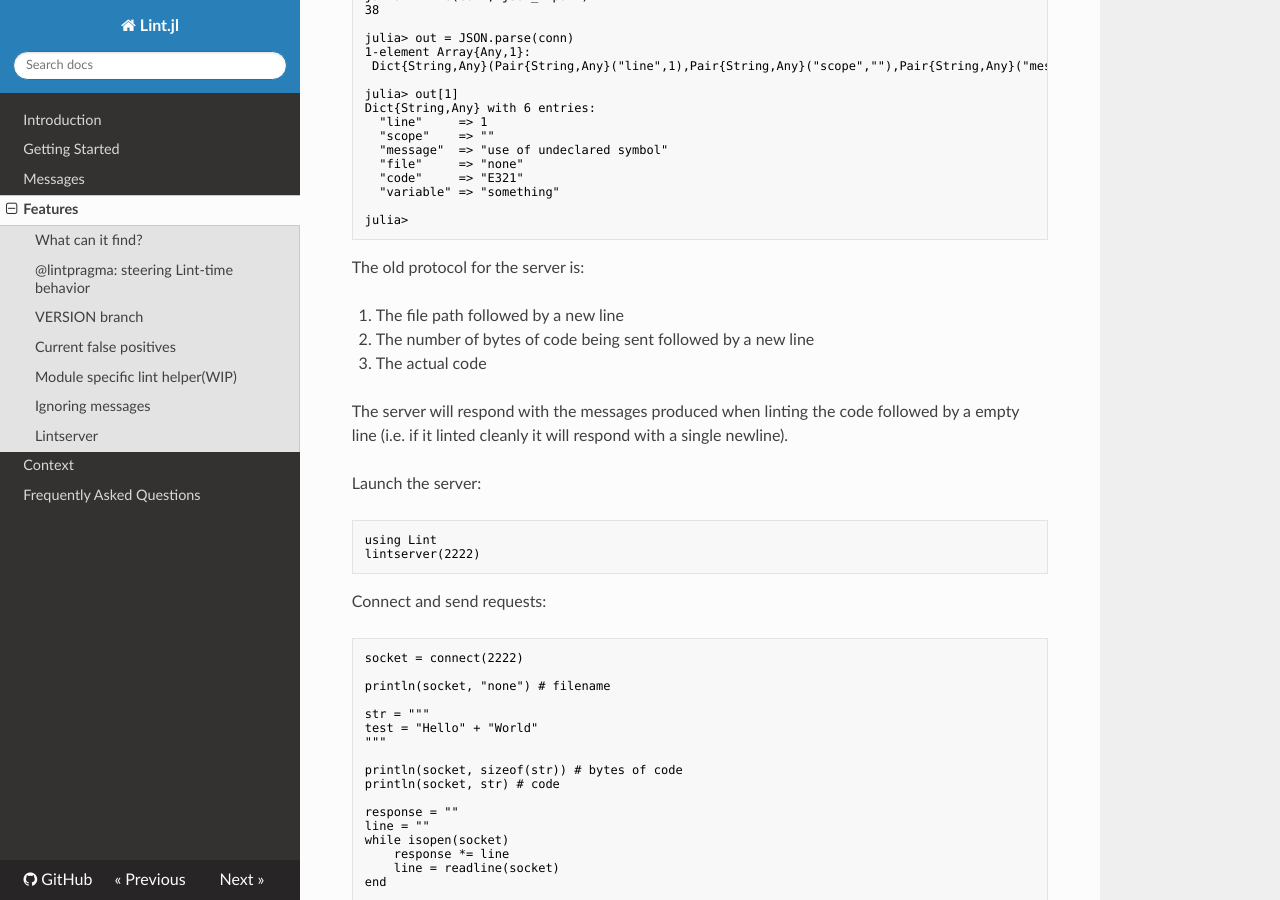
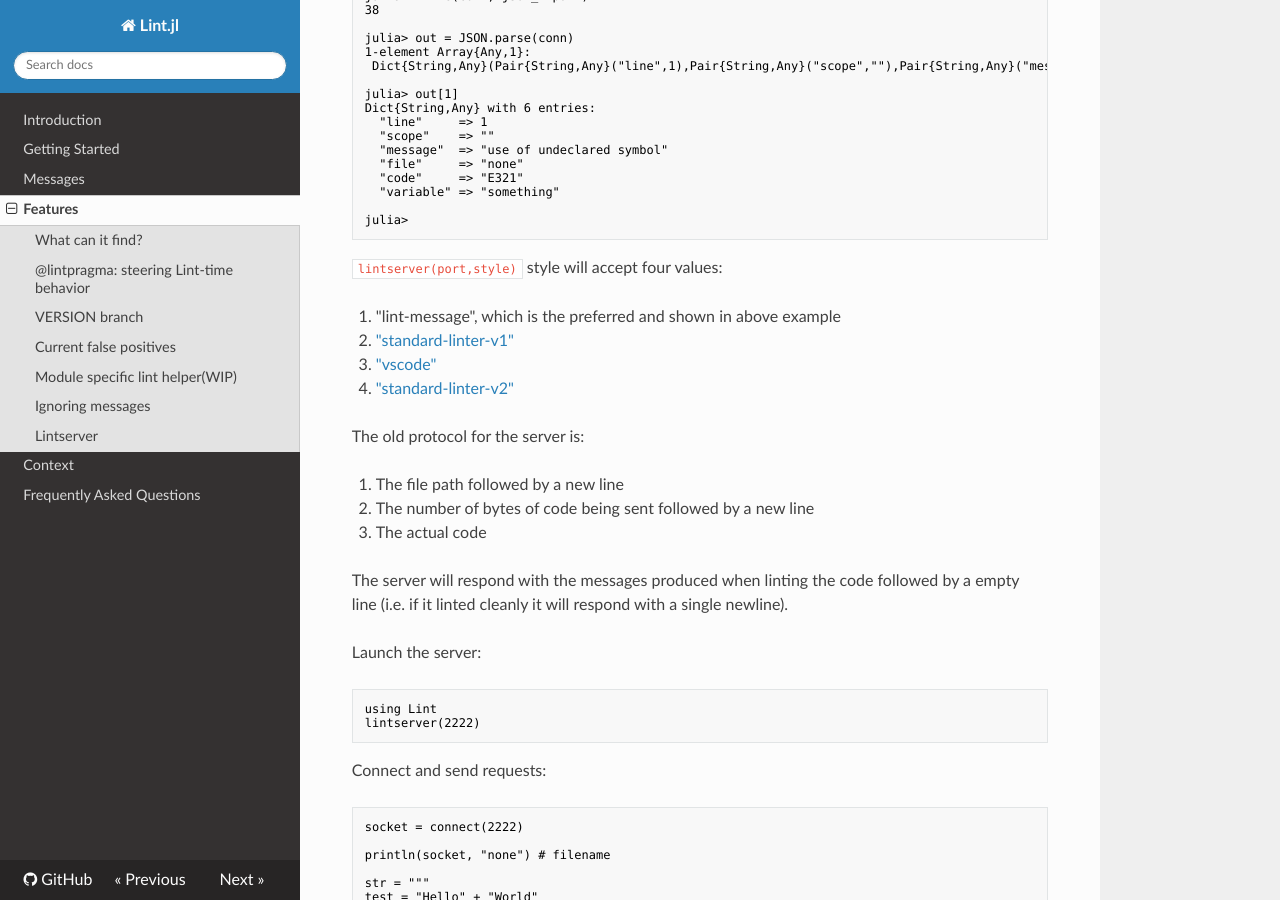
Before and after one commit to tonyhffong/Lint.jl, an MkDocs documentation site: the page built from docs/features.md, in a window 1280 px wide and 900 px high, scrolled down 5595 px. Built offline with MkDocs 1.6.1, drawn with Linux system fonts in a browser that asks for light colours; nearby versions of some CDN libraries; old or Windows-style settings are respelled for this version of MkDocs.

Commit message:
More text at features.md

````diff
--- a/docs/features.md
+++ b/docs/features.md
@@ -270,6 +270,12 @@ Dict{String,Any} with 6 entries:
 
 julia>
 ```
+`lintserver(port,style)` style will accept four values:
+
+1. "lint-message", which is the preferred and shown in above example
+2. ["standard-linter-v1"](https://github.com/steelbrain/linter/blob/v1/docs/examples/standard-linter-v1.md)
+3. ["vscode"](https://github.com/Microsoft/language-server-protocol/blob/master/protocol.md#diagnostic)
+4. ["standard-linter-v2"](https://github.com/steelbrain/linter/blob/master/docs/examples/standard-linter-v2.md)
 
 The old protocol for the server is:
 
````
